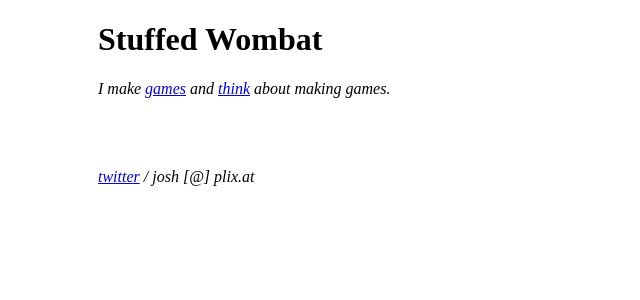
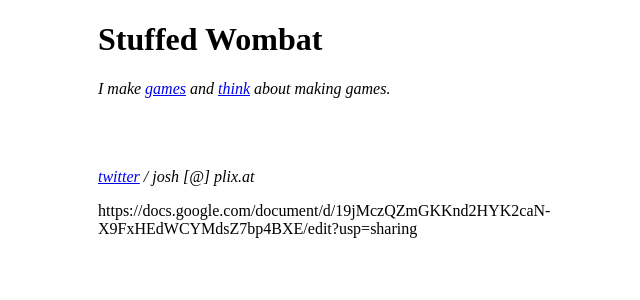
Before and after one commit to stuffedwombat/stuffedwombat.github.io, a Jekyll site: the page built from index.md, in a window 1280 px wide. Shown: the top 300 px of the page, without its empty margins (226-866 px from the left). Built offline with Jekyll 4.4.1, drawn with Linux system fonts in a browser that asks for light colours; our own code applies the rules of GitHub Pages for plain Markdown files; comment, search, counter and statistics services are not loaded; part of the change alters nothing that is shown.

Commit message:
Update index.md

```diff
--- a/index.md
+++ b/index.md
@@ -5,3 +5,6 @@
 
 <br><br>
 *<a href="https://twitter.com/wombatstuff" target="_blank">twitter</a> / josh [@] plix.at*
+
+
+https://docs.google.com/document/d/19jMczQZmGKKnd2HYK2caN-X9FxHEdWCYMdsZ7bp4BXE/edit?usp=sharing
```
